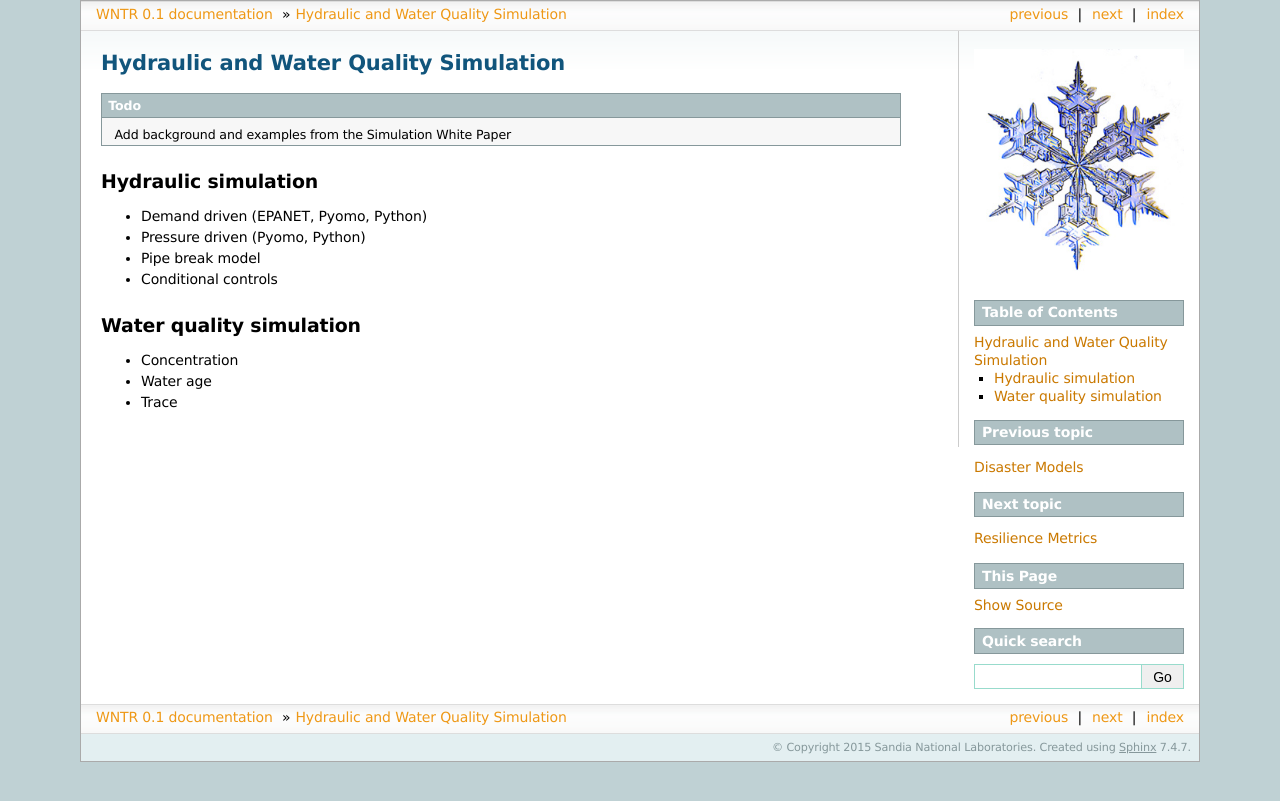
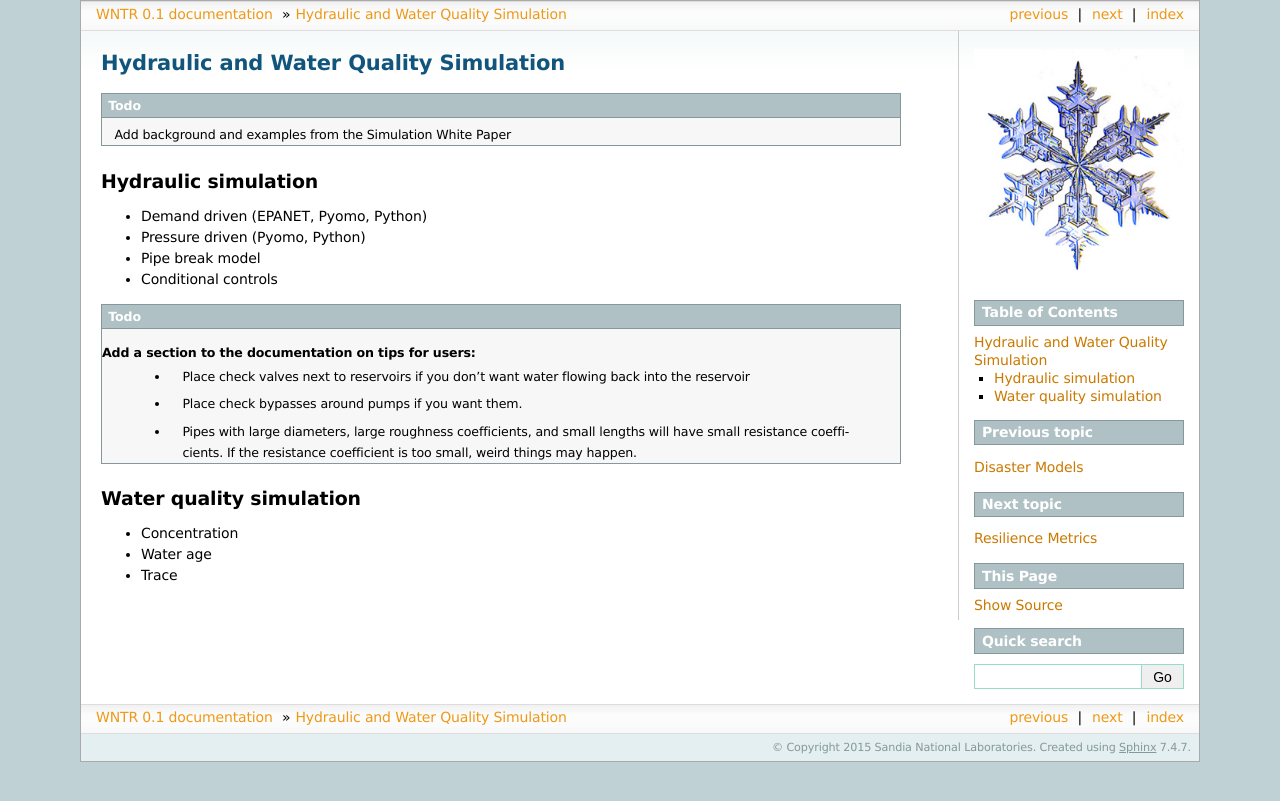
Before and after one commit to USEPA/WNTR, a Sphinx documentation site: the page built from documentation/sphinx/simulation.rst, in a window 1280 px wide. Shown: the top 801 px of the page. Built offline with Sphinx 7.4.7, drawn with Linux system fonts in a browser that asks for light colours; formulas are drawn with MathJax 3.

Commit message:
moved todo in UM

```diff
--- a/documentation/sphinx/simulation.rst
+++ b/documentation/sphinx/simulation.rst
@@ -11,6 +11,14 @@ Hydraulic simulation
 * Pipe break model
 * Conditional controls
 
+.. todo::
+
+     Add a section to the documentation on tips for users:
+          * Place check valves next to reservoirs if you don't want water flowing back into the reservoir
+          * Place check bypasses around pumps if you want them.
+          * Pipes with large diameters, large roughness coefficients, and small lengths will have small resistance coefficients. If the resistance coefficient is too small, weird things may happen.
+
+
 Water quality simulation
 ------------------------
 
```
Also changed, not shown: documentation/sphinx/overview.rst (+0 -7 lines).
